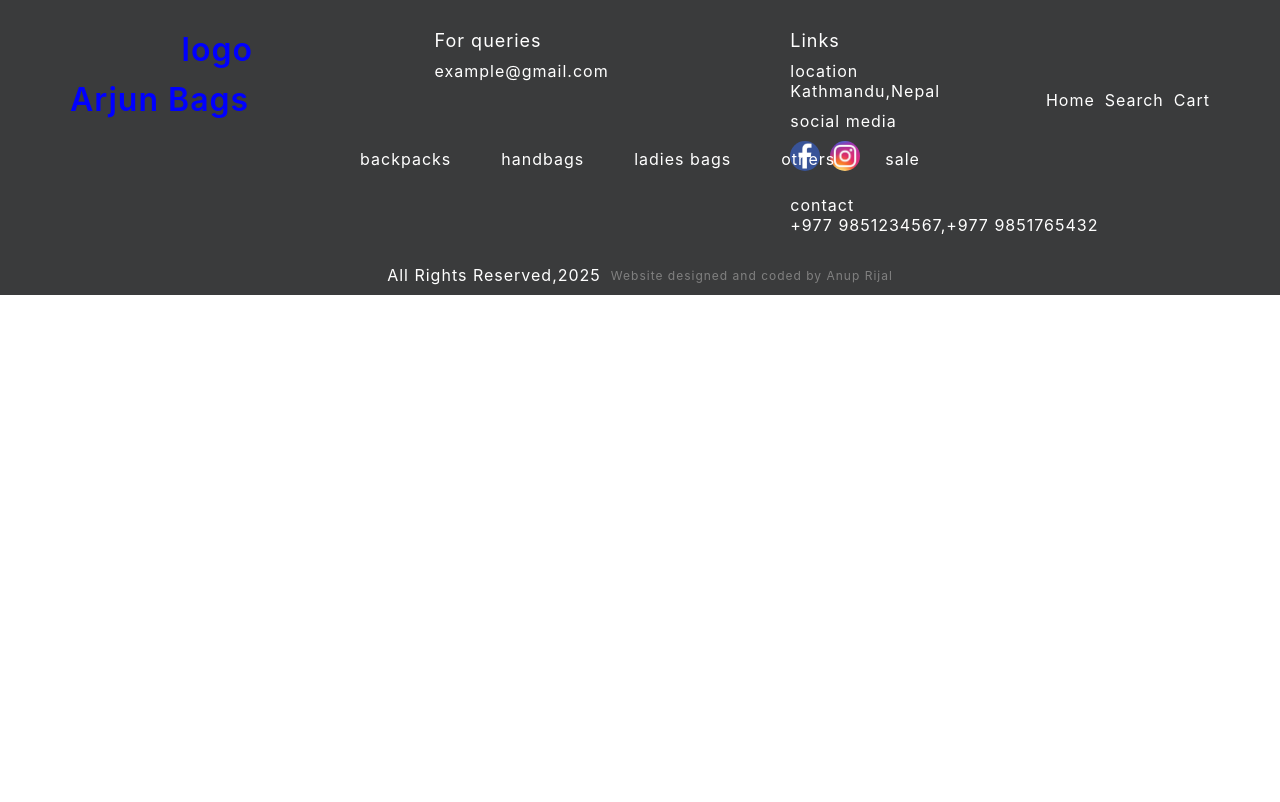
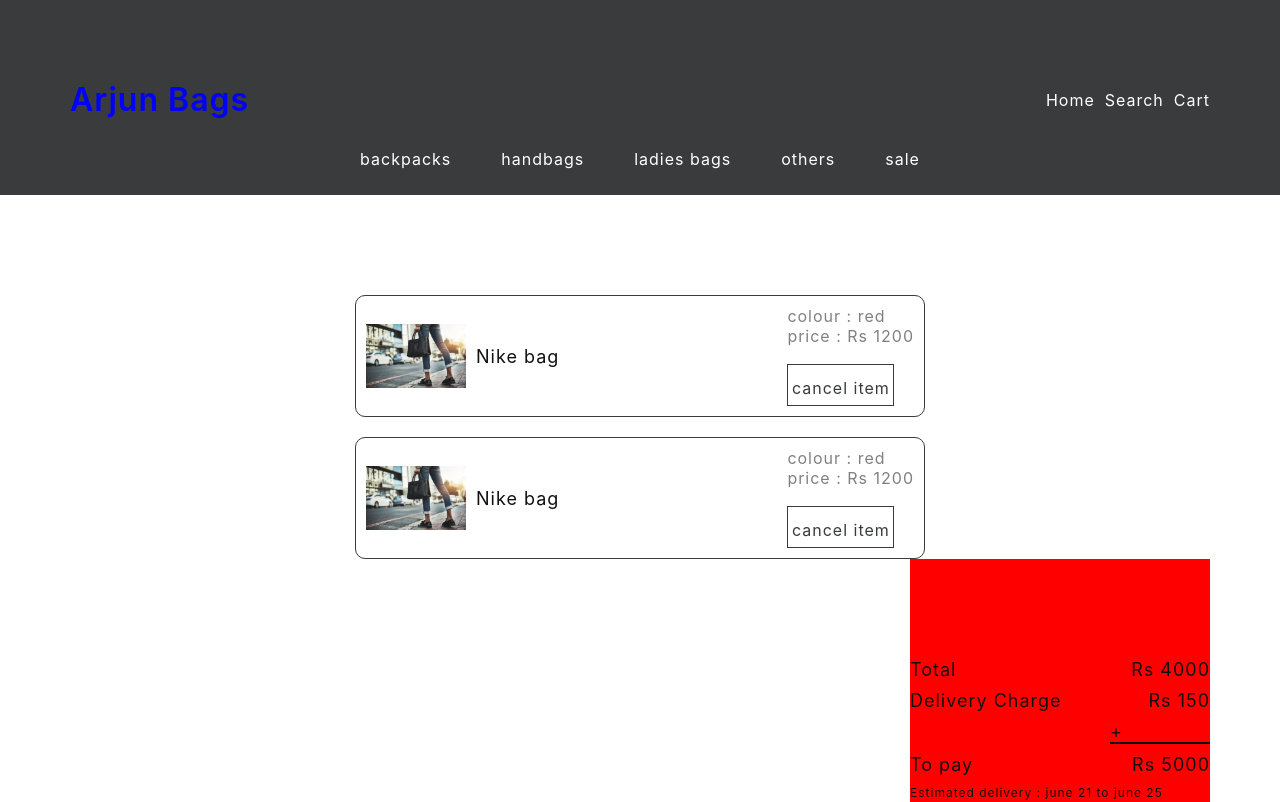
Before and after one commit to AnupRijal123/bag_shopping_website, a React (Create React App) app: page /confirm-order in a window 1280 px wide. Shown: the top 802 px of the page. Built offline with nearby package versions, Linux system fonts and the light colour scheme.

Commit message:
Completed delivery calculation css

```diff
--- a/src/App.js
+++ b/src/App.js
@@ -4,6 +4,7 @@ import Footer from './components/Footer.js';
 import HomePage from './pages/HomePage.js';
 import CategoryListingPage from './pages/CategoryListingPage.js';
 import ItemDescriptionPage from './pages/ItemDescriptionPage.js';
+import ConfirmOrderPage from './pages/ConfirmOrderPage.js';
 import { BrowserRouter, Routes, Route } from 'react-router';
 
 
@@ -23,6 +24,8 @@ function App() {
 
           <Route path="/category/:items/:id" element={<ItemDescriptionPage />} />
 
+          <Route path="/confirm-order" element={<ConfirmOrderPage />} />
+
 
         </Routes>
 
@@ -31,16 +34,6 @@ function App() {
 
 
 
-      {/* <div className="button-layout button-transparent-background button-white-border">
-        <div className="button-background-container button-white-background"></div>
-        <p className="button-text white-text">hello</p>
-      </div>
-
-
-      <div className="button-layout button-transparent-background button-gray-border">
-        <div className="button-background-container button-gray-background"></div>
-        <p className="button-text dark-gray-text">hello</p>
-      </div> */}
 
       <Footer />
 
--- /dev/null
+++ b/src/pages/ConfirmOrderPage.js
@@ -0,0 +1,96 @@
+import '../styles/ConfirmOrderPage.css';
+import { useNavigate } from 'react-router';
+
+function ConfirmOrderPage() {
+
+    const navigate = useNavigate();
+
+    function goToItemDescriptionPage() {
+        console.log('clicked');
+        navigate('/category/backpacks/1');
+    }
+
+    return (
+        <div className="confirm-order-container">
+            <div className="top-container"></div>
+            <div className="section-container">
+
+                <div className="order-item-container">
+                    <div className="order-item">
+
+                        <div onClick={goToItemDescriptionPage} className="order-item-left-container cursor-pointer">
+                            <img className="order-item-image" src={require('../assets/images/bannerimage.jpg')} alt="item-image" />
+                            <h2 className="black-text">Nike bag</h2>
+                        </div>
+
+                        <div className="order-item-right-container">
+                            <div>
+                                <p className="light-gray-text">colour : red</p>
+                                <p className="light-gray-text">price : Rs 1200</p>
+                            </div>
+
+                            <div className="button-layout button-transparent-background button-gray-border">
+                                <div className="button-background-container button-gray-background"></div>
+                                <p className="button-text dark-gray-text">cancel item</p>
+                            </div>
+
+                        </div>
+                    </div>
+
+                    <div className="order-item">
+
+                        <div onClick={goToItemDescriptionPage} className="order-item-left-container cursor-pointer">
+                            <img className="order-item-image" src={require('../assets/images/bannerimage.jpg')} alt="item-image" />
+                            <h2 className="black-text">Nike bag</h2>
+                        </div>
+
+                        <div className="order-item-right-container">
+                            <div>
+                                <p className="light-gray-text">colour : red</p>
+                                <p className="light-gray-text">price : Rs 1200</p>
+                            </div>
+
+                            <div className="button-layout button-transparent-background button-gray-border">
+                                <div className="button-background-container button-gray-background"></div>
+                                <p className="button-text dark-gray-text">cancel item</p>
+                            </div>
+
+                        </div>
+                    </div>
+
+
+
+                </div>
+
+
+                <div className="order-description-container">
+                    <div className="order-description-row">
+                        <h2 className="black-text">Total</h2>
+                        <h2 className="black-text">Rs 4000</h2>
+                    </div>
+
+                    <div className="order-description-row">
+                        <h2 className="black-text">Delivery Charge</h2>
+                        <h2 className="black-text">Rs 150</h2>
+                    </div>
+
+                    <div className="addition-symbol-container">
+                        <h2 className="black-text">+</h2>
+                    </div>
+
+                    <div className="order-description-row">
+                        <h2 className="black-text">To pay</h2>
+                        <h2 className="black-text">Rs 5000</h2>
+                    </div>
+
+                    <p className="black-text small-text ">Estimated delivery : june 21 to june 25</p>
+                </div>
+
+            </div>
+
+
+        </div>
+    )
+}
+
+export default ConfirmOrderPage;
--- a/src/pages/ItemDescriptionPage.js
+++ b/src/pages/ItemDescriptionPage.js
@@ -1,11 +1,13 @@
 import '../styles/ItemDescriptionPage.css';
 import { useState, useRef, useEffect } from 'react';
+import { useNavigate } from 'react-router';
 
 function ItemDescriptionPage() {
 
     const [selectedColour, setSelectedColour] = useState(null);
     const customSelectRef = useRef();
     const itemImageContainerRef = useRef();
+    const navigate = useNavigate();
 
     const itemDetails = {
         id: 1,
@@ -48,6 +50,12 @@ function ItemDescriptionPage() {
         }
 
     }
+
+    function goToConfirmOrderPage() {
+        navigate('/confirm-order');
+    }
+
+
     return (
         <div className="item-description-container">
             <div className="top-container"></div>
@@ -93,7 +101,7 @@ function ItemDescriptionPage() {
 
                         <div className="button-container">
 
-                            <div className="button-layout button-transparent-background button-gray-border">
+                            <div onClick={goToConfirmOrderPage} className="button-layout button-transparent-background button-gray-border">
                                 <div className="button-background-container button-gray-background"></div>
                                 <p className="button-text dark-gray-text">Buy</p>
                             </div>
--- a/src/styles/App.css
+++ b/src/styles/App.css
@@ -87,8 +87,6 @@ p {
 }
 
 .section-heading-text {
-    /* color: Red; */
-    /* background-color: yellow; */
     padding-bottom: 30px;
 }
 
--- a/src/styles/CategoryListingPage.css
+++ b/src/styles/CategoryListingPage.css
@@ -1,4 +1,4 @@
 .category-container {
-    background-color: Red;
+    /* background-color: Red; */
     min-height: 100vh;
 }
--- /dev/null
+++ b/src/styles/ConfirmOrderPage.css
@@ -0,0 +1,68 @@
+.confirm-order-container {
+    min-height: 100vh;
+}
+
+.order-item-container {
+    display: flex;
+    align-items: center;
+    flex-direction: column;
+    gap: 20px;
+}
+
+.order-item {
+    width: 50%;
+    display: flex;
+    justify-content: space-between;
+    padding: 10px;
+    box-sizing: border-box;
+    border: 1px solid var(--dark-gray-color);
+    border-radius: 10px;
+}
+
+
+
+.order-item-image {
+    width: 100px;
+    height: 100px;
+    object-fit: contain;
+}
+
+.order-item-left-container {
+    display: flex;
+    align-items: center;
+    gap: 10px;
+}
+
+.order-item-right-container {
+    display: flex;
+    flex-direction: column;
+    justify-content: space-between;
+}
+
+.order-description-container {
+    width: 300px;
+    margin-left: auto;
+    padding: 100px 0px;
+    display: flex;
+    flex-direction: column;
+    gap: 10px;
+    background-color: red;
+}
+
+.order-description-row {
+    display: flex;
+    justify-content: space-between;
+}
+
+.addition-symbol-container {
+    width: 100px;
+    margin-left: auto;
+    border-bottom: 2px solid var(--black-color);
+}
+
+@media only screen and (max-width:768px) {
+    .order-item {
+        width: 100%;
+        padding: 10px;
+    }
+}
```
